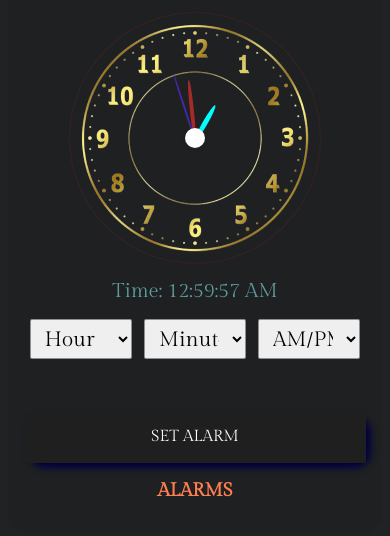
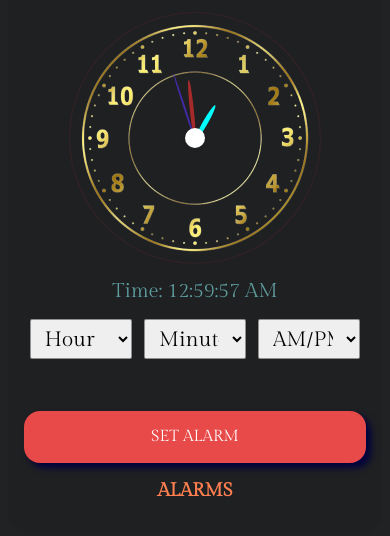
Before and after one commit to kapilchaudharygithub/AlarmClock, a plain HTML site: page index.html in a window 390 px wide. In both pictures the pointer is over the button "SET ALARM". Shown: the part 204-740 px from the top of the page. Drawn offline with Linux system fonts and the light colour scheme.

Commit message:
Update style.css

```diff
--- a/style.css
+++ b/style.css
@@ -264,6 +264,9 @@ li {
     .main{
         width: 90vw;
     }
+    .btn:hover::before{
+        transform: scaleX(0);
+    }
 }
 @media (max-width:480px)
 {
```
